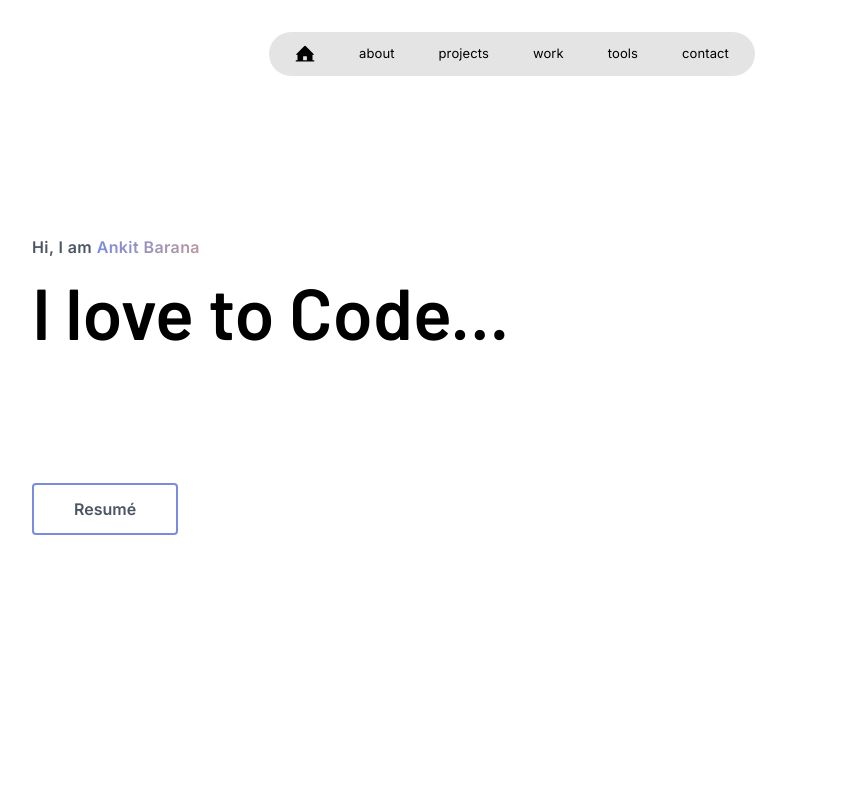
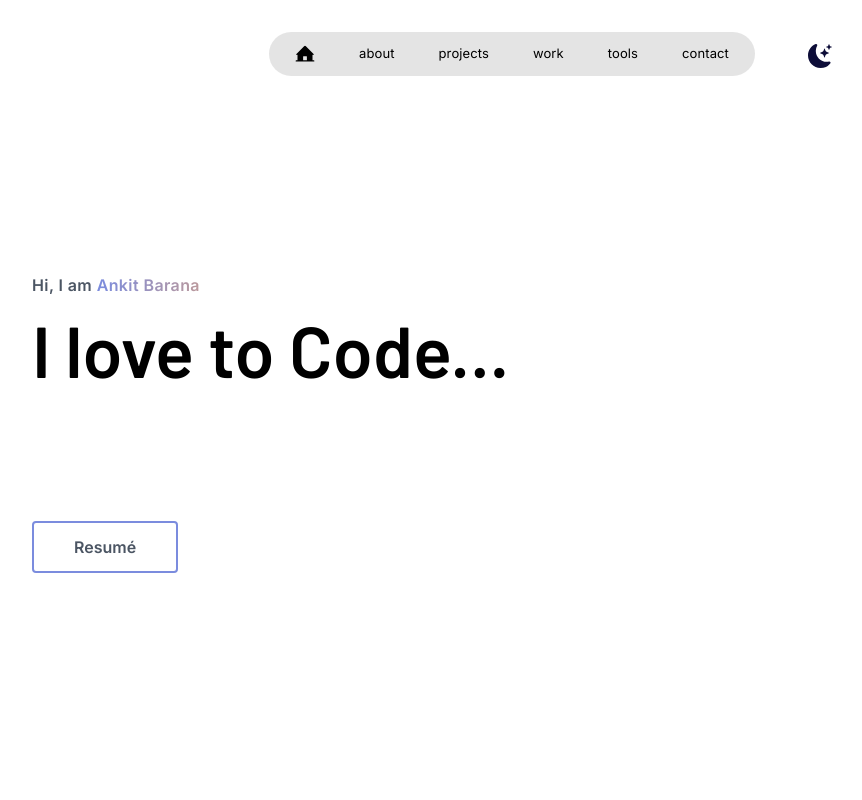
Before and after one commit to ankit-barana/personal-website, a Next.js app: page / in a window 1280 px wide. Shown: the top 800 px of the page, without its empty margins (128-990 px from the left). Built offline with nearby package versions, Linux system fonts and the light colour scheme.

Commit message:
add dark-mode

```diff
--- a/package.json
+++ b/package.json
@@ -13,11 +13,11 @@
     "clsx": "^2.1.1",
     "gray-matter": "^4.0.3",
     "markdown-it": "^14.1.0",
-    "next": "14.2.5",
+    "next": "14.2.7",
+    "next-themes": "^0.3.0",
     "normalize.css": "^8.0.1",
     "react": "^18.3.1",
     "react-dom": "^18.3.1",
-    "react-locomotive-scroll": "^0.2.2",
     "typewriter-effect": "^2.21.0"
   },
   "devDependencies": {
--- a/projects/shortify.md
+++ b/projects/shortify.md
@@ -1,6 +1,6 @@
 ---
 title: 'Shortify'
-intro: 'Shortify is a  URL shortener that allows users to generate random or custom short URLs. I loved programming in rust for my Systems Programming class and wanted to get my hands on web development in this project.'
+intro: 'Shortify is a URL shortener that allows users to generate shortened and customized URLs. I loved programming in Rust for my Systems Programming class and wanted to get my hands on web development in this project.'
 slug: 'shortify'
 tags:
     - Rust
--- a/src/components/GradientHover.tsx
+++ b/src/components/GradientHover.tsx
@@ -7,7 +7,7 @@ interface GradientHoverProps {
 
 const GradientHover = ({ className, text }: GradientHoverProps) => {
     const styles = clsx(
-        'font-semibold dark:text-dark-white hover:text-transparent hover:bg-clip-text hover:bg-gradient-to-r hover:from-primary-700 hover:to-primary-200',
+        'font-semibold dark:text-dark-white hover:text-transparent hover:bg-clip-text hover:bg-gradient-to-r hover:from-primary-800 hover:to-primary-100 dark:hover:from-primary-700 dark:hover:to-primary-200',
         className
     );
     return <span className={styles}>{text}</span>;
--- /dev/null
+++ b/src/components/Header.tsx
@@ -0,0 +1,13 @@
+import Navbar from './Navbar';
+import ThemeToggle from './ThemeToggle';
+
+const Header = () => {
+    return (
+        <div className="flex flex-row justify-end mr-2 lg:mr-40">
+            <Navbar />
+            <ThemeToggle />
+        </div>
+    );
+};
+
+export default Header;
--- /dev/null
+++ b/src/components/ThemeToggle.tsx
@@ -0,0 +1,31 @@
+import { useTheme } from 'next-themes';
+import { SunIcon, MoonIcon } from './icons';
+import clsx from 'clsx';
+import { useEffect, useState } from 'react';
+
+const ThemeToggle = ({ className }: { className?: string }) => {
+    const { theme, setTheme } = useTheme();
+    const [mounted, setMounted] = useState(false);
+    useEffect(() => setMounted(true), []);
+    if (!mounted) return null;
+
+    return (
+        <button id="home" className={clsx('z-50 cursor-pointer', className)}>
+            {mounted && (
+                <>
+                    {theme === 'dark' ? (
+                        <div onClick={() => setTheme('light')}>
+                            <SunIcon className="mt-7 md:mt-11 h-6 w-6 fill-dark-day" />
+                        </div>
+                    ) : (
+                        <div onClick={() => setTheme('dark')}>
+                            <MoonIcon className="mt-7 md:mt-11 h-6 w-6 fill-dark-night" />
+                        </div>
+                    )}
+                </>
+            )}
+        </button>
+    );
+};
+
+export default ThemeToggle;
--- a/src/components/sections/About.tsx
+++ b/src/components/sections/About.tsx
@@ -18,7 +18,8 @@ const About = () => {
                         Hi there! My name is Ankit, and I love solving problems
                         through code, whether it&apos;s developing research
                         tools, creating web applications, or just experimenting
-                        with various algorithms. I am currently pursuing a{' '}
+                        with various algorithms. I am currently pursuing a
+                        double major in{' '}
                         <GradientHover text="computer science" /> and{' '}
                         <GradientHover text="neuroscience" /> at{' '}
                         <GradientHover text="Oberlin College" />.
@@ -39,7 +40,7 @@ const About = () => {
                         for my winter-term project, where I contributed to
                         developing several experiments in{' '}
                         <GradientHover text="React" />. Lately, I have been
-                        working on some personal projects which you can check{' '}
+                        working on some projects which you can take a look at{' '}
                         <p
                             className="inline-flex"
                             onClick={() => router.push('#projects')}
--- a/src/components/sections/Intro.tsx
+++ b/src/components/sections/Intro.tsx
@@ -13,7 +13,7 @@ const Intro = () => {
             className="flex flex-col justify-center py-44 md:pb-72 md:pt-80 lg:py-44 min-h-[600px] md:min-h-[750px]"
             id="home"
         >
-            <p className="mt-20 tracking-wide font-semibold text-base text-gray-600 md:mt-5 dark:text-dark-gray">
+            <p className="mt-8 tracking-wide font-semibold text-base text-gray-600 md:-mt-10 dark:text-dark-gray">
                 Hi, I am{' '}
                 <Gradient
                     className="font-bold"
--- a/src/components/sections/Tools.tsx
+++ b/src/components/sections/Tools.tsx
@@ -54,6 +54,7 @@ const Tools = () => {
                 'Technologies for designing experiments, building stimuli, analysing data, and communicating findings.',
             items: [
                 'MS Office',
+                'Latex',
                 'Adobe-Suite',
                 'Canva',
                 'SPSS',
--- a/src/components/sections/Works.tsx
+++ b/src/components/sections/Works.tsx
@@ -58,7 +58,7 @@ const Works = () => {
             priority: 3,
             length: 'sm',
             description:
-                'I collaborated with the village council to design and organize smartphone workshops in my village and neighbouring communities to promote digital literacy with a focus on UPI payments and relevant e-commerce strategies.',
+                'I collaborated with the local Village Council to design and organize smartphone workshops in my village and neighbouring communities to promote digital literacy with a focus on UPI payments and relevant e-commerce strategies.',
             logo: (
                 <div className="flex h-12 w-12 items-center justify-center rounded-full bg-gradient-to-br from-primary-800 to-primary-200 hover:bg-primary-800 transition-transform hover:rotate-[20deg] hover:duration-200">
                     <WorkshopIcon className="h-8 w-8" />
--- a/src/pages/_app.tsx
+++ b/src/pages/_app.tsx
@@ -1,6 +1,11 @@
 import '@/styles/globals.css';
 import type { AppProps } from 'next/app';
+import { ThemeProvider } from 'next-themes';
 
 export default function App({ Component, pageProps }: AppProps) {
-    return <Component {...pageProps} />;
+    return (
+        <ThemeProvider defaultTheme="system" attribute="class">
+            <Component {...pageProps} />
+        </ThemeProvider>
+    );
 }
--- a/src/pages/index.tsx
+++ b/src/pages/index.tsx
@@ -7,6 +7,7 @@ import Projects from '@/components/sections/Projects';
 import Contact from '@/components/sections/Contact';
 import Tools from '@/components/sections/Tools';
 import Works from '@/components/sections/Works';
+import Header from '@/components/Header';
 import Navbar from '@/components/Navbar';
 
 interface IndexProps {
@@ -17,7 +18,7 @@ const Index: NextPage<IndexProps> = ({ projects }) => {
     return (
         <div className="mx-auto max-w-5xl">
             <div className="w-full px-5 sm:px-8">
-                <Navbar />
+                <Header />
                 <Intro />
                 <About />
                 <Projects projects={projects} />
--- a/tailwind.config.ts
+++ b/tailwind.config.ts
@@ -27,18 +27,21 @@ const config: Config = {
         },
         dark: {
           black: '#242525',
-          white: '#e5e0d8',
-          gray: '#b1a99d',
+          white: '#E5E0D8',
+          gray: '#B1A99D',
           deepgray: '#303333',
-          navy: '#2c356f',
-          blue: '#5fbbe9',
+          navy: '#2C356F',
+          blue: '#5FBBE9',
           nav: '#464646b3',
-          lightnavy: '#5e68ab',
+          lightnavy: '#5E68AB',
+          night: '#0D0D38',
+          day: '#E89845'
         },
       },
     },
   },
   plugins: [require('@tailwindcss/typography')],
+  darkMode: 'class'
 };
 
 export default config;
```
Also changed, not shown: 1 other file (tests, documents, lock files or other folders).
